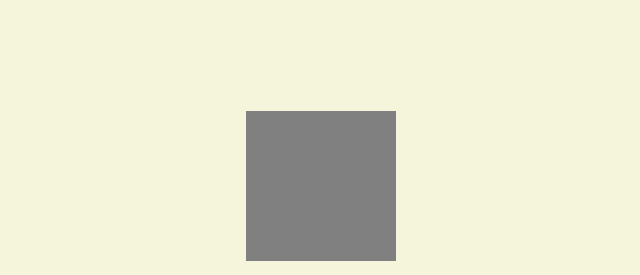
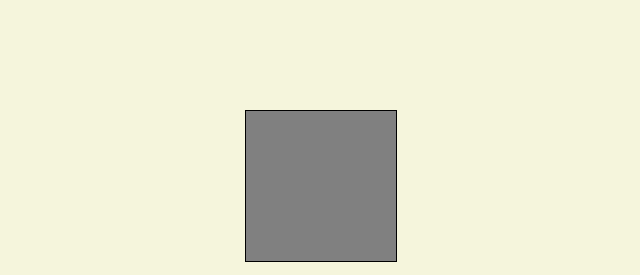
Before and after one commit to Jake-Knox/js-hex-colours, a plain HTML site: page index.html in a window 1280 px wide. Shown: the part 198-473 px from the top of the page, 319-959 px from the left. Drawn offline with Linux system fonts and the light colour scheme.

Commit message:
styling changes

```diff
--- a/styles.css
+++ b/styles.css
@@ -1,5 +1,6 @@
 body{
     background-color: beige;
+    user-select: none;
 }
 
 .container{
@@ -31,12 +32,14 @@ body{
     height: 150px;
     width: 150px;
 
-    /* border: 1px solid black; */
     text-align: center;
     line-height: 150px;
 
 }
 .random-button{
-
     background-color: grey;
+    border: 1px solid black;
 }
+.random-button:hover{
+    cursor: pointer;
+}
```
